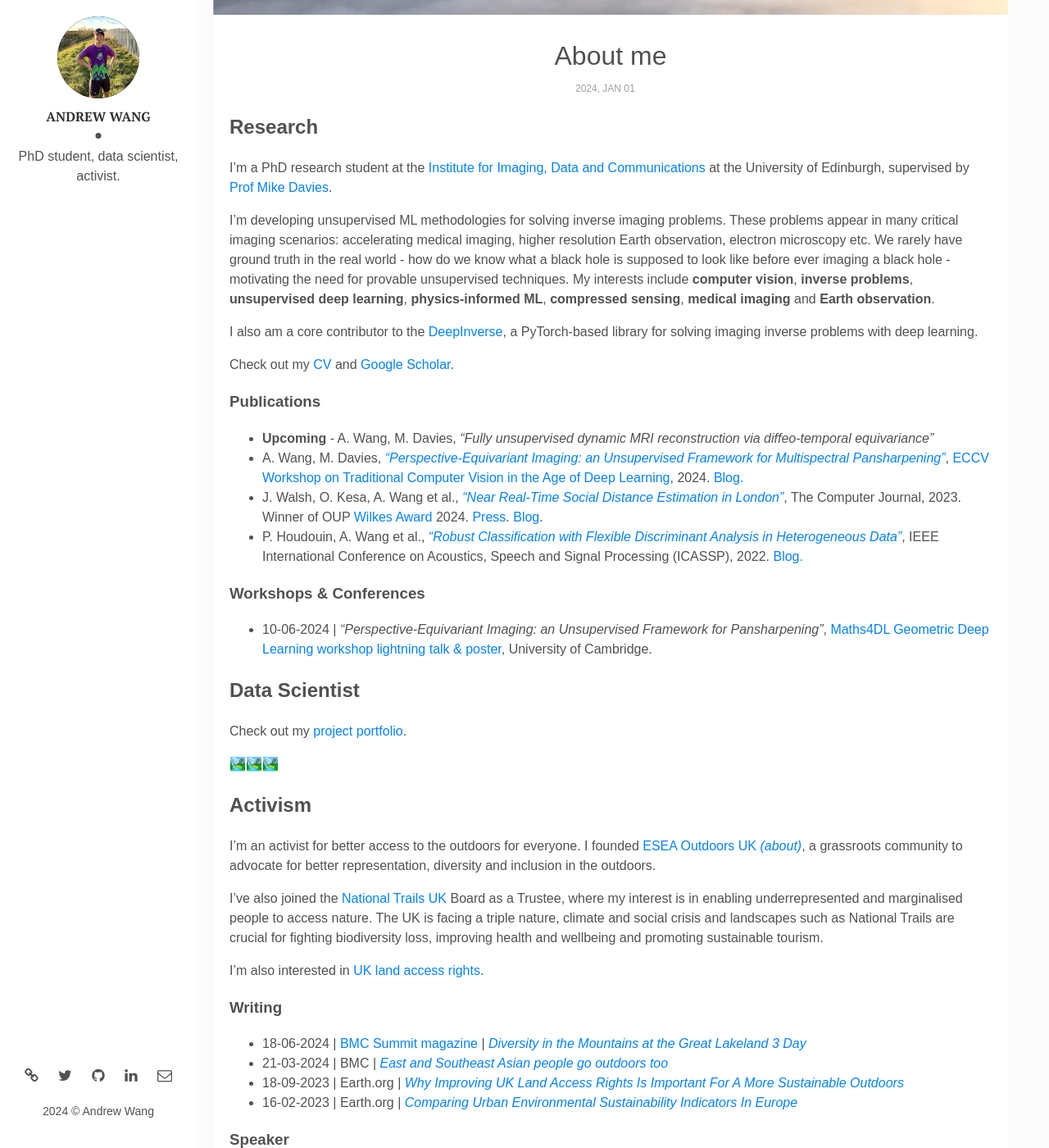
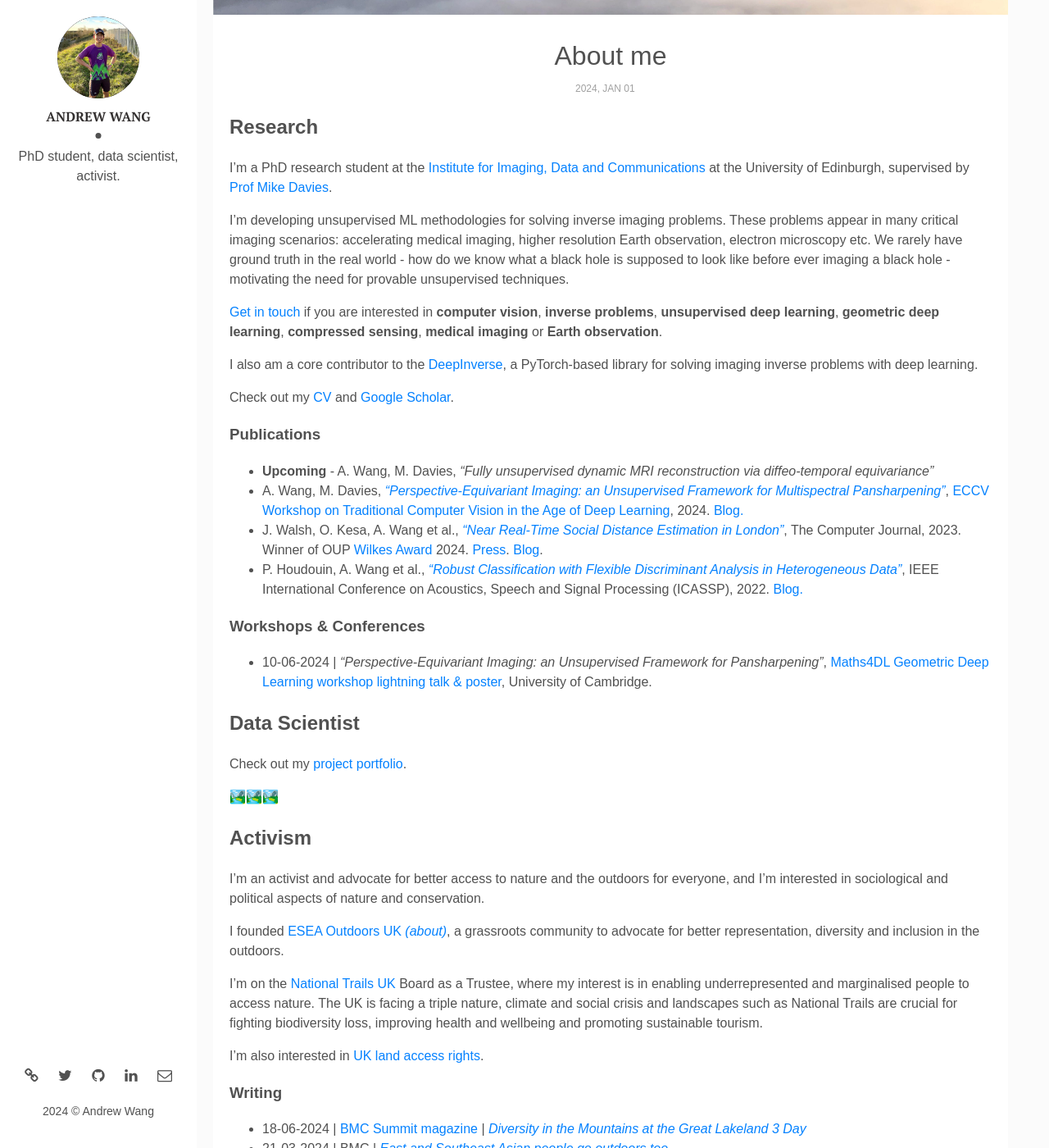
Before and after one commit to Andrewwango/andrewwango.github.io, a Jekyll site: the page built from _posts/2024-01-21-about.markdown, in a window 1280 px wide and 1400 px high, scrolled down 240 px. Shown: the whole window at 82% size. Built offline with Jekyll 4.4.1, drawn with Linux system fonts in a browser that asks for light colours; some of the changed text lies outside the part shown.

Commit message:
update about

```diff
--- a/_posts/2024-01-21-about.markdown
+++ b/_posts/2024-01-21-about.markdown
@@ -11,7 +11,9 @@ img: coomb.jpg
 
 I'm a PhD research student at the [Institute for Imaging, Data and Communications](https://www.eng.ed.ac.uk/research/institutes/idcom) at the University of Edinburgh, supervised by [Prof Mike Davies](https://www.eng.ed.ac.uk/about/people/prof-michael-e-davies).
 
-I'm developing unsupervised ML methodologies for solving inverse imaging problems. These problems appear in many critical imaging scenarios: accelerating medical imaging, higher resolution Earth observation, electron microscopy etc. We rarely have ground truth in the real world - how do we know what a black hole is supposed to look like before ever imaging a black hole - motivating the need for provable unsupervised techniques. My interests include **computer vision**, **inverse problems**, **unsupervised deep learning**, **physics-informed ML**, **compressed sensing**, **medical imaging** and **Earth observation**.
+I'm developing unsupervised ML methodologies for solving inverse imaging problems. These problems appear in many critical imaging scenarios: accelerating medical imaging, higher resolution Earth observation, electron microscopy etc. We rarely have ground truth in the real world - how do we know what a black hole is supposed to look like before ever imaging a black hole - motivating the need for provable unsupervised techniques.
+
+[Get in touch](mailto:andrew.wang@ed.ac.uk) if you are interested in **computer vision**, **inverse problems**, **unsupervised deep learning**, **geometric deep learning**, **compressed sensing**, **medical imaging** or **Earth observation**.
 
 I also am a core contributor to the [DeepInverse](https://deepinv.github.io), a PyTorch-based library for solving imaging inverse problems with deep learning.
 
@@ -37,9 +39,11 @@ Check out my [project portfolio](https://andrewwango.github.io).
 
 ## Activism
 
-I'm an activist for better access to the outdoors for everyone. I founded [ESEA Outdoors UK](https://www.instagram.com/eseaoutdoorsuk/) [_(about)_](https://eseaoutdoorsuk.carrd.co/), a grassroots community to advocate for better representation, diversity and inclusion in the outdoors.
+I'm an activist and advocate for better access to nature and the outdoors for everyone, and I'm interested in sociological and political aspects of nature and conservation.
 
-I've also joined the [National Trails UK](https://www.nationaltrails.uk/) Board as a Trustee, where my interest is in enabling underrepresented and marginalised people to access nature. The UK is facing a triple nature, climate and social crisis and landscapes such as National Trails are crucial for fighting biodiversity loss, improving health and wellbeing and promoting sustainable tourism.
+I founded [ESEA Outdoors UK](https://www.instagram.com/eseaoutdoorsuk/) [_(about)_](https://eseaoutdoorsuk.carrd.co/), a grassroots community to advocate for better representation, diversity and inclusion in the outdoors.
+
+I'm on the [National Trails UK](https://www.nationaltrails.uk/) Board as a Trustee, where my interest is in enabling underrepresented and marginalised people to access nature. The UK is facing a triple nature, climate and social crisis and landscapes such as National Trails are crucial for fighting biodiversity loss, improving health and wellbeing and promoting sustainable tourism.
 
 I'm also interested in [UK land access rights](https://andrewwango.github.io/sustainable_outdoors/).
 
```
Also changed, not shown: other parts of _posts/2024-01-21-about.markdown (+1 -1 lines).
